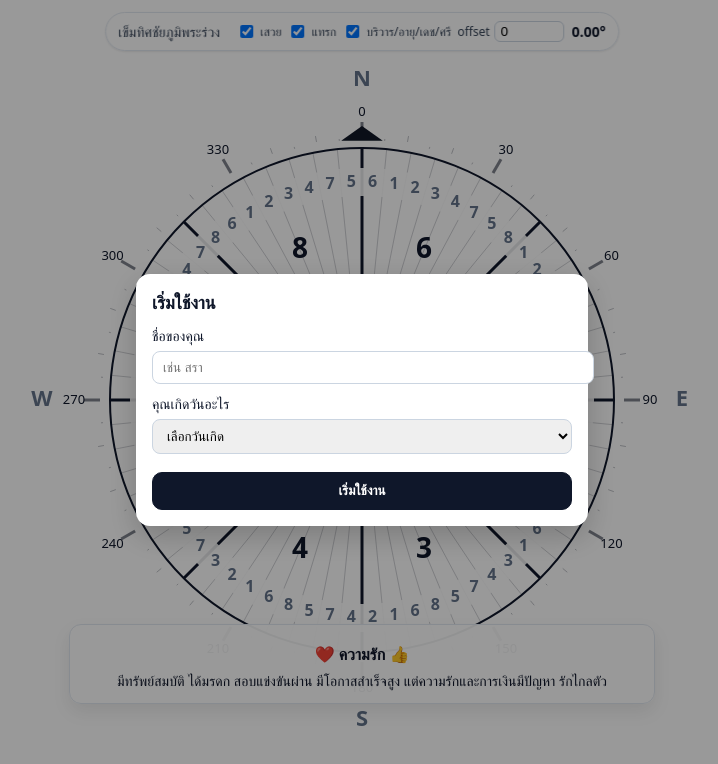
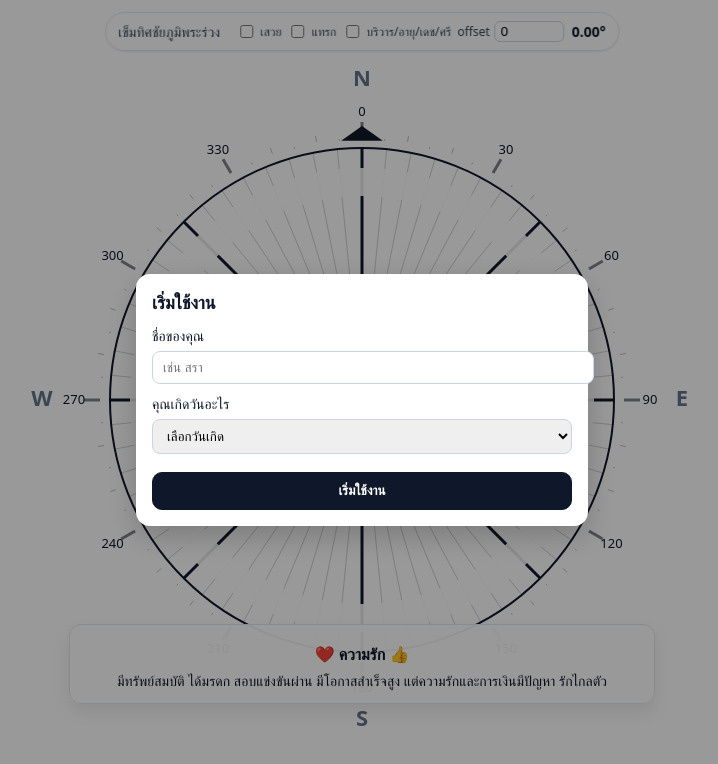
Before and after one commit to gotosira/compass-web, a React (Vite) app: page / in a window 1280 px wide. Shown: the top 764 px of the page, without its empty margins (278-996 px from the left). Built offline with nearby package versions, Linux system fonts and the light colour scheme; no server answers.

Commit message:
fix(ui): toggles functional; default toggles off; show intro only after enabling compass; hide meaning panel until sensors active

```diff
--- a/circle_divided_into_64_parts_canvas.jsx
+++ b/circle_divided_into_64_parts_canvas.jsx
@@ -29,11 +29,11 @@ export default function App() {
   // Heading in degrees (0..360), 0 = North
   const [heading, setHeading] = useState(0);
   const [sensorStatus, setSensorStatus] = useState("idle");
-  const [showBig, setShowBig] = useState(true);
-  const [showSmall, setShowSmall] = useState(true);
+  const [showBig, setShowBig] = useState(false);
+  const [showSmall, setShowSmall] = useState(false);
   const [currentBig, setCurrentBig] = useState(null);
   const [currentSmall, setCurrentSmall] = useState(null);
-  const [showAspects, setShowAspects] = useState(true);
+  const [showAspects, setShowAspects] = useState(false);
   const [userName, setUserName] = useState("");
   const [birthNum, setBirthNum] = useState(null); // 1..7
   const [showIntro, setShowIntro] = useState(false);
@@ -130,18 +130,21 @@ export default function App() {
     return m[n] || "";
   }
 
-  // Intro modal bootstrap from localStorage
+  // Intro bootstrap from localStorage; don't show modal until sensors active
   useEffect(() => {
     try {
       const n = localStorage.getItem("userName") || "";
       const b = Number(localStorage.getItem("birthNum") || "");
       if (n) setUserName(n);
       if (Number.isFinite(b) && b >= 1 && b <= 7) setBirthNum(b);
-      if (!n || !b) setShowIntro(true);
-    } catch {
-      setShowIntro(true);
+    } catch {}
+  }, []);
+
+  useEffect(() => {
+    if (sensorStatus === "active") {
+      if (!userName || !birthNum) setShowIntro(true);
     }
-  }, []);
+  }, [sensorStatus]);
 
   function inferContextAndMood(text) {
     const t = String(text || "");
@@ -835,14 +838,14 @@ export default function App() {
           </span>
         )}
         <div style={{ display: "flex", alignItems: "center", gap: 6, marginLeft: 8 }}>
-          <label style={{ display: "flex", alignItems: "center", gap: 4, fontSize: 12, color: "#334155" }}>
-            <input type="checkbox" checked={showBig} onChange={(e) => setShowBig(e.target.checked)} /> เสวย
+          <label style={{ display: "flex", alignItems: "center", gap: 4, fontSize: 12, color: "#334155", cursor: "pointer" }}>
+            <input type="checkbox" checked={showBig} onChange={(e) => setShowBig(!!e.target.checked)} /> เสวย
           </label>
-          <label style={{ display: "flex", alignItems: "center", gap: 4, fontSize: 12, color: "#334155" }}>
-            <input type="checkbox" checked={showSmall} onChange={(e) => setShowSmall(e.target.checked)} /> แทรก
+          <label style={{ display: "flex", alignItems: "center", gap: 4, fontSize: 12, color: "#334155", cursor: "pointer" }}>
+            <input type="checkbox" checked={showSmall} onChange={(e) => setShowSmall(!!e.target.checked)} /> แทรก
           </label>
-          <label style={{ display: "flex", alignItems: "center", gap: 4, fontSize: 12, color: "#334155" }}>
-            <input type="checkbox" checked={showAspects} onChange={(e) => setShowAspects(e.target.checked)} /> บริวาร/อายุ/เดช/ศรี
+          <label style={{ display: "flex", alignItems: "center", gap: 4, fontSize: 12, color: "#334155", cursor: "pointer" }}>
+            <input type="checkbox" checked={showAspects} onChange={(e) => setShowAspects(!!e.target.checked)} /> บริวาร/อายุ/เดช/ศรี
           </label>
           <label style={{ display: "flex", alignItems: "center", gap: 4, fontSize: 12, color: "#334155" }}>
             offset
@@ -886,7 +889,7 @@ export default function App() {
             </span>
           )}
         </div>
-        {currentBig!=null && currentSmall!=null && (
+        {sensorStatus === "active" && currentBig!=null && currentSmall!=null && (
           <div style={{ marginTop: 6 }}>
             {(() => {
               const key = `${currentBig}-${currentSmall}`;
```
